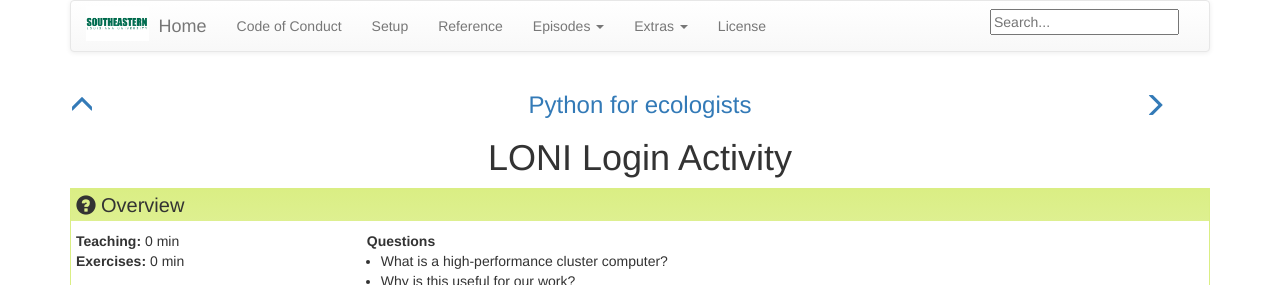
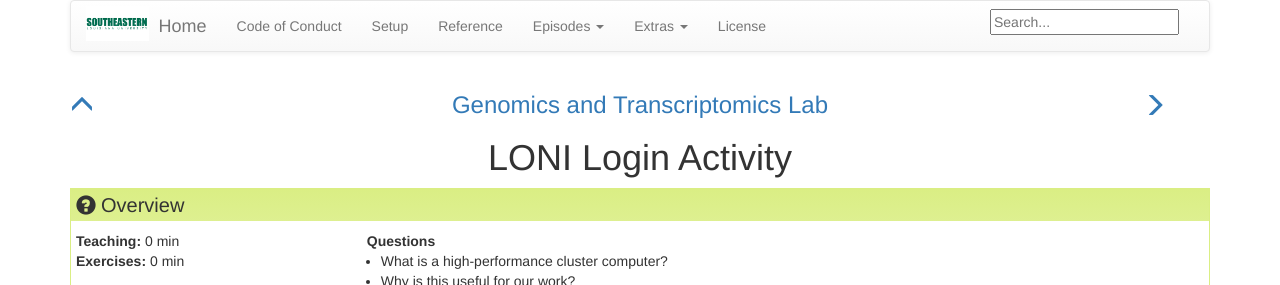
Before and after one commit to raechill95/SELUGandT, a Jekyll site: the page built from _episodes/00-LONI.md, in a window 1280 px wide. Shown: the top 285 px of the page. Built offline with Jekyll 4.4.1, drawn with Linux system fonts in a browser that asks for light colours.

Commit message:
remade config file

```diff
--- a/_config.yml
+++ b/_config.yml
@@ -6,10 +6,10 @@
 carpentry: "dc"
 
 # Overall title for pages.
-title: "Python for ecologists"
+title: "Genomics and Transcriptomics Lab"
 
 # Contact email address.
-email: lessons@software-carpentry.org
+email: april.wright@selu.edu
 
 #------------------------------------------------------------
 # Generic settings (should not need to change).
```
